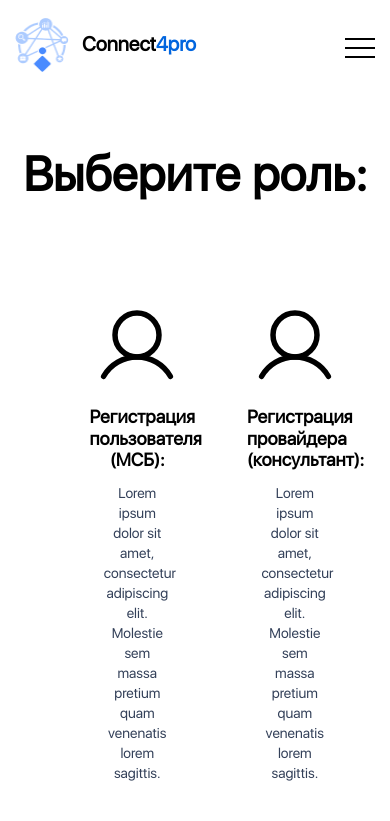
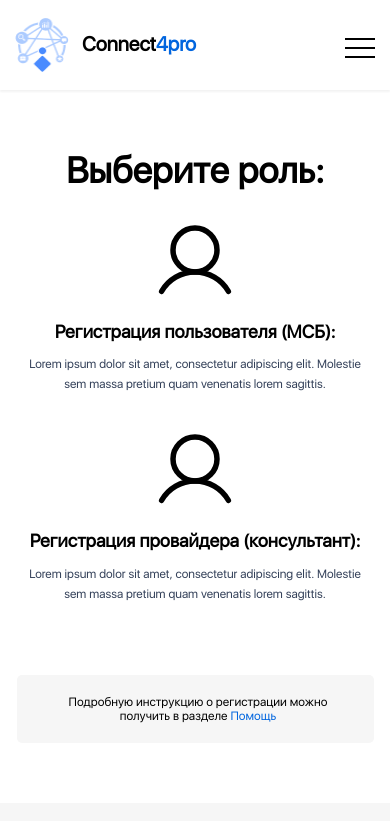
Before and after one commit to MUR4DI1JR/connect, a React (Create React App) app: page /role in a window 390 px wide. Shown: the top 821 px of the page. Built offline with nearby package versions, Linux system fonts and the light colour scheme.

Commit message:
#adaptived role and register MSB.

```diff
--- a/src/components/UI/Content/Events/Events.css
+++ b/src/components/UI/Content/Events/Events.css
@@ -5,7 +5,7 @@
 .eventContainer{
     margin: 0 auto;
     padding-bottom: 80px;
-    max-width: 1150px;
+    max-width: 1160px;
 }
 .eventTitle h1{
     padding: 60px 0 40px 0;
@@ -16,6 +16,7 @@
     line-height: 120%;
 }
 .eventCard{
+    margin: 0 10px;
     width: 93%;
 
     background: #fff;
--- a/src/components/UI/Content/forum/forum.css
+++ b/src/components/UI/Content/forum/forum.css
@@ -1,5 +1,5 @@
 .forum{
-    max-width: 1150px;
+    max-width: 1160px;
     margin: 0 auto;
 }
 .forum h1{
@@ -11,6 +11,7 @@
 }
 .forumContainer{
     display: flex;
+    margin: 0 10px;
     justify-content: space-between;
 }
 .forumCalc{
--- a/src/components/UI/Content/forum/media.css
+++ b/src/components/UI/Content/forum/media.css
@@ -1,14 +1,15 @@
-@media screen and (max-width: 1260px){
-    .forumCalcTitle h1 {
-        font-size: 40px;
-    }
-}
 @media screen and (max-width: 900px){
     .forumContainer {
         margin: 0 auto;
         width: 50%;
         display: block;
         justify-content: space-between;
+    }
+    .forumCalc{
+        width: 85%;
+    }
+    .forumCalcTitle {
+        padding-top: 78px;
     }
     .forumText {
         width: 100%;
@@ -22,16 +23,39 @@
     .forumTitle h1 {
          text-align: center;
     }
+    .forumCatalog {
+         width: 95%;
+    }
 }
 @media screen and (max-width: 650px){
     .forumContainer {
         width: 70%;
     }
+    .forumCalcTitle h1 {
+        font-size: 36px;
+    }
+    .forumCalcTitle p {
+        font-size: 18px;
+    }
+    .forumCalcTitle p:last-child{
+        font-size: 22px;
+    }
 }
 @media screen and (max-width: 470px){
+    .forumCalc {
+        height: 490px;
+    }
     .forum h1 {
         text-align: left;
         margin: 80px 0 20px 24px;
+    }
+    .forumCalcTitle h1 {
+        margin: 0;
+        font-size: 36px;
+    }
+    .forumCalcTitle p {
+        margin: 5px 0;
+        font-size: 18px;
     }
     .forumContainer {
         width: 86%;
--- a/src/components/UI/Header/header.css
+++ b/src/components/UI/Header/header.css
@@ -1,3 +1,6 @@
+.header{
+    box-shadow: 0 2px 2px rgba(0, 0, 0, 0.05);
+}
 .container{
     margin: 0 auto;
     max-width: 1160px;
--- a/src/components/UI/authContent/Role/Role.js
+++ b/src/components/UI/authContent/Role/Role.js
@@ -2,6 +2,7 @@ import React, {Component} from 'react';
 import { User} from "phosphor-react";
 
 import './Role.css';
+import './media.css';
 
 class Role extends Component {
 
--- /dev/null
+++ b/src/components/UI/authContent/Role/media.css
@@ -0,0 +1,48 @@
+@media screen and (max-width: 900px){
+    .roleChooser {
+        display: block;
+    }
+    .roleMSB{
+        width: 95%;
+    }
+    .roleCons{
+        width: 95%;
+    }
+}
+@media screen and (max-width: 600px){
+    .roleChooser{
+        width: 100%;
+    }
+    .roleTitle {
+        margin-top: 70px;
+        margin-bottom: 15px;
+        font-size: 18px;
+    }
+    .roleMSB{
+        width: 90%;
+        padding: 10px;
+        margin: 0 auto 10px auto;
+    }
+    .roleCons{
+        width: 90%;
+        margin: 0 auto;
+        padding: 10px;
+    }
+    .roleText{
+        width: 100%;
+    }
+    .roleText p {
+        font-weight: 400;
+        font-size: 12px;
+        line-height: 20px;
+        color: #334059;
+    }
+    .roleHelpText {
+        width: 70%;
+        border: none;
+        background: #F6F6F6;
+    }
+    .roleHelpText p{
+        font-size: 12px;
+    }
+}
--- /dev/null
+++ b/src/components/UI/authContent/register/registerMSB/media.css
@@ -0,0 +1,32 @@
+@media screen and (max-width: 1120px){
+    .registerContainer {
+        width: 70%;
+        margin: 0 auto;
+    }
+}
+@media screen and (max-width: 820px){
+    .registerContainer {
+        width: 90%;
+        margin: 0 auto;
+    }
+}
+@media screen and (max-width: 640px){
+    .registerContainer {
+        width: 100%;
+        margin: 0 auto;
+    }
+    .registerItem {
+        width: 89%;
+        padding: 10px;
+        border: none;
+    }
+    .registerUserName {
+        display: block;
+    }
+    .userName {
+        width: 100%;
+    }
+    .userName:last-child {
+        margin-top: 15px;
+    }
+}
--- a/src/components/UI/authContent/register/registerMSB/registerMSB.js
+++ b/src/components/UI/authContent/register/registerMSB/registerMSB.js
@@ -2,6 +2,7 @@ import React, {useState, useEffect} from 'react';
 import {useHistory} from "react-router-dom";
 
 import './registerMsb.css';
+import './media.css';
 
 const RegisterMsb = () => {
     const [user, setUser] = useState({
--- /dev/null
+++ b/src/components/UI/authContent/register/registerMSBcontact/media.css
@@ -0,0 +1,27 @@
+@media screen and (max-width: 1120px){
+    .registerContactContainer {
+        width: 70%;
+        margin: 0 auto;
+    }
+}
+@media screen and (max-width: 900px){
+    .registerContactContainer {
+        width: 100%;
+        margin: 0 auto;
+    }
+}
+@media screen and (max-width: 640px){
+    .registerContactItem {
+        width: 65%;
+    }
+    .registerContactItem input[type=submit] {
+        width: 47% !important;
+    }
+}
+@media screen and (max-width: 450px){
+    .registerContactItem {
+        width: 85%;
+        border: none;
+        padding: 10px;
+    }
+}
--- a/src/components/UI/authContent/register/registerMSBcontact/registerMSBcontact.css
+++ b/src/components/UI/authContent/register/registerMSBcontact/registerMSBcontact.css
@@ -60,7 +60,7 @@
     display: flex;
     justify-content: space-between;
 }
-.userName{
+.userContactName{
     width: 45%;
 }
 .registerUserBorn{
--- a/src/components/UI/authContent/register/registerMSBcontact/registerMSBcontact.js
+++ b/src/components/UI/authContent/register/registerMSBcontact/registerMSBcontact.js
@@ -2,6 +2,7 @@ import React from 'react';
 import {useHistory} from 'react-router-dom';
 
 import './registerMSBcontact.css';
+import './media.css';
 import useInput from "../useInput";
 
 
@@ -39,7 +40,7 @@ const RegisterMsBcontact = () => {
                     <div className="registerContactItem">
                         <h1>Добро пожаловать, <span>Имя!</span></h1>
                         <div className="registerUserTel">
-                            <div className='userName'>
+                            <div className='userContactName'>
                                 <p>Номер телефона</p>
                                 <input
                                     type="tel"
@@ -53,7 +54,7 @@ const RegisterMsBcontact = () => {
                                 {(number.isDirty && number.isEmpty) && <p style={{color: 'red'}}>Поле не должен быть пустым</p>}
                                 {(number.isDirty && number.minLengthError) && <p style={{color: 'red'}}>Неккоректная длина</p>}
                             </div>
-                            <div className='userName'>
+                            <div className='userContactName'>
                                 <p>Телеграм</p>
                                 <input
                                     type="tel"
```
